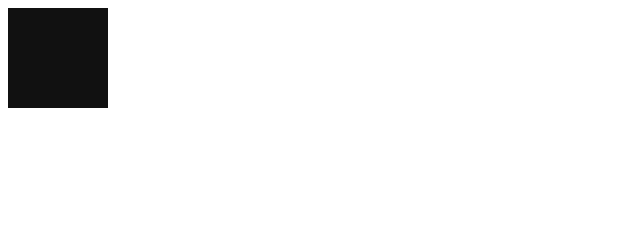
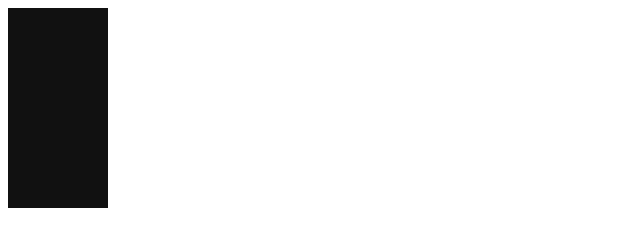
Before and after one commit to ofirbakria/practice, a plain HTML site: page index.html in a window 1280 px wide. Shown: the whole page, without its empty margins (0-640 px from the left). Drawn offline with Linux system fonts and the light colour scheme.

Commit message:
add parent2+active style

```diff
--- a/index.html
+++ b/index.html
@@ -8,9 +8,14 @@
     <style>
         .parent{width:100px;height:100px;background:#111;}
         .parent:active{background:red;}
+
+        .parent2{width:100px;height:100px;background:#111;}
+        .parent2:active{background:green;}
     </style>
 </head>
 <body>
     <div class="parent"></div>
+    <div class="parent2"></div>
+
 </body>
 </html>
```
